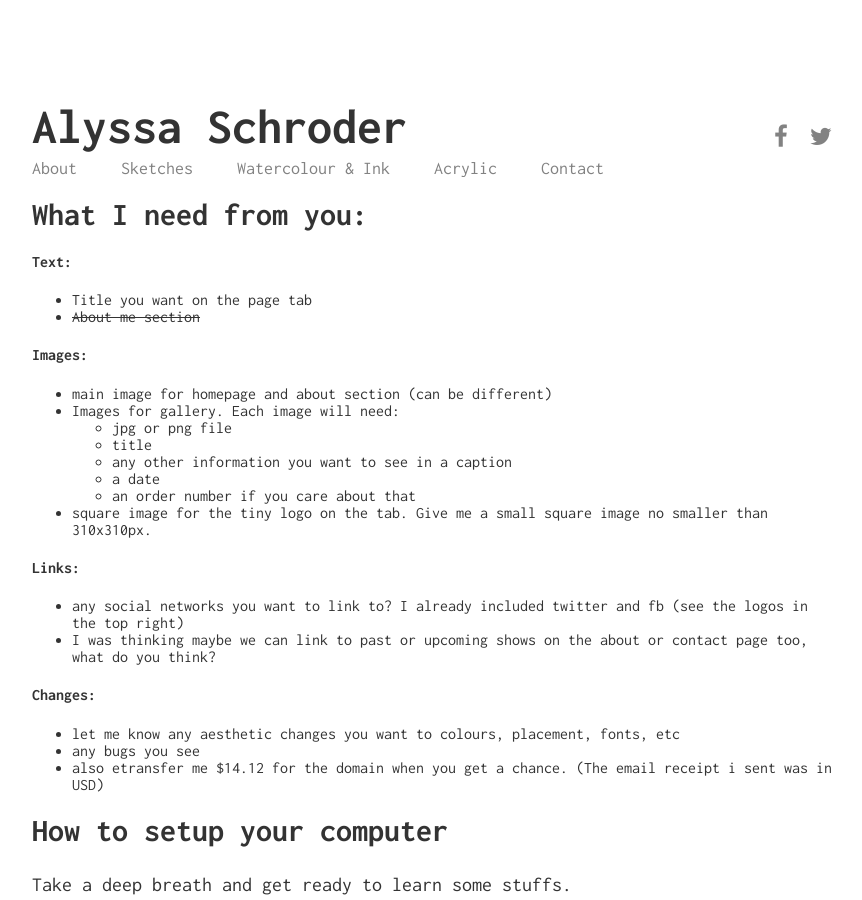
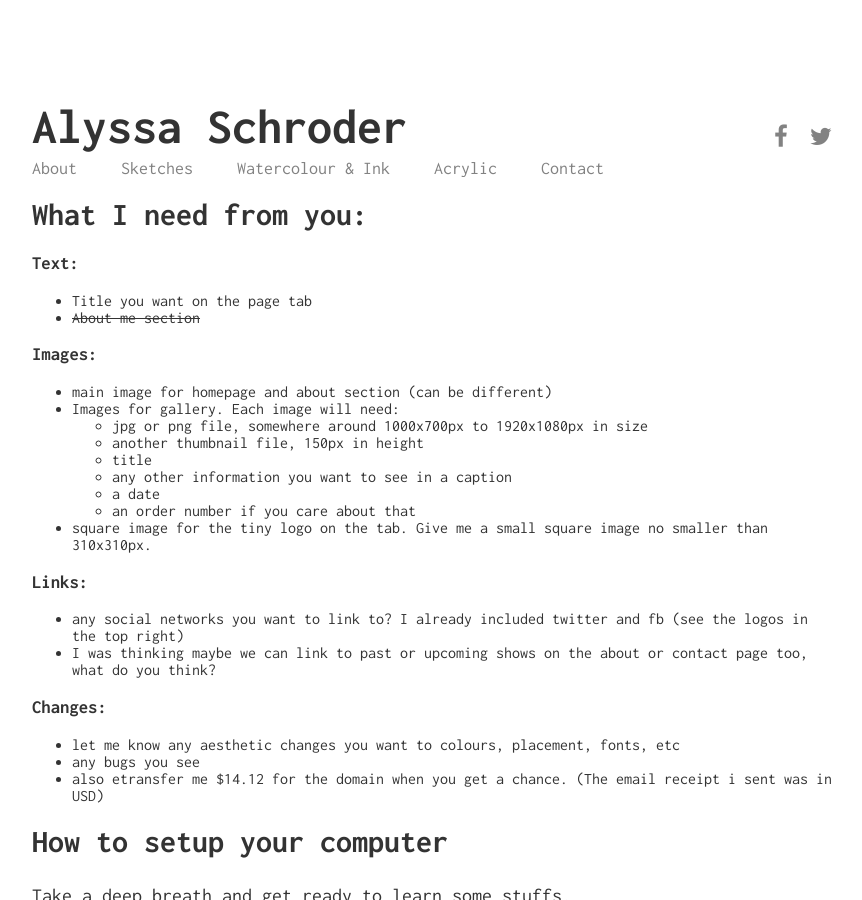
Before and after one commit to alyssaschroder/alyssa-portfolio, a Jekyll site: the page built from instructions.md, in a window 1280 px wide and 900 px high. Shown: the whole window, without its empty margins (208-1070 px from the left). Built offline with Jekyll 4.4.1, drawn with Linux system fonts in a browser that asks for light colours.

Commit message:
update instructions

```diff
--- a/instructions.md
+++ b/instructions.md
@@ -8,30 +8,31 @@ permalink: /instructions/
 
 # What I need from you:
 
-#### Text:
+### Text:
 
 - Title you want on the page tab
 - <del>About me section</del>
 
 
-#### Images:
+### Images:
 
 - main image for homepage and about section (can be different)
 - Images for gallery. Each image will need:
-    - jpg or png file
+    - jpg or png file, somewhere around 1000x700px to 1920x1080px in size
+    - another thumbnail file, 150px in height
     - title
     - any other information you want to see in a caption
     - a date
     - an order number if you care about that
 - square image for the tiny logo on the tab. Give me a small square image no smaller than 310x310px.
 
-#### Links:
+### Links:
 
 - any social networks you want to link to? I already included twitter and fb (see the logos in the top right)
 - I was thinking maybe we can link to past or upcoming shows on the about or contact page too, what do you think?
 
 
-#### Changes:
+### Changes:
 
 - let me know any aesthetic changes you want to colours, placement, fonts, etc
 - any bugs you see
```
